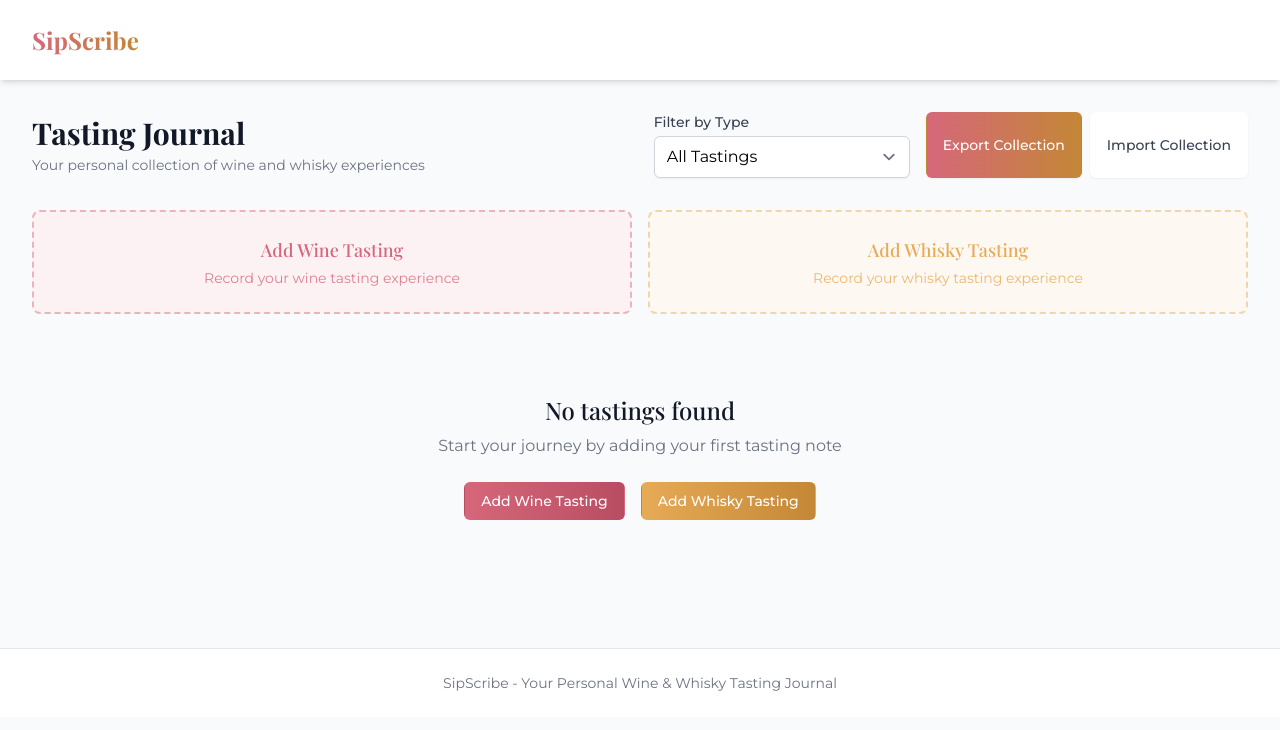
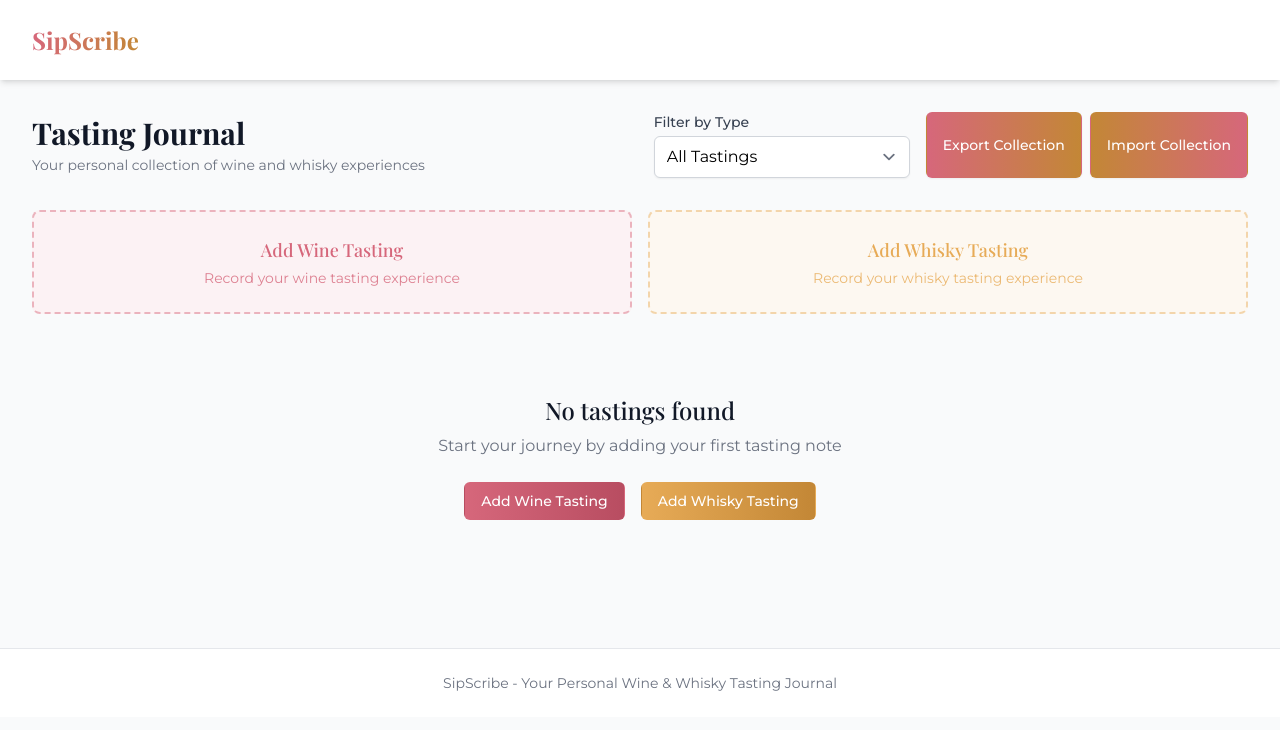
Before and after one commit to rysaunders/sipscribe, a React (Vite) app: page /#/ in a window 1280 px wide. Shown: the top 730 px of the page. Built offline with nearby package versions, Linux system fonts and the light colour scheme.

Commit message:
fix: make import button match export button style

```diff
--- a/src/pages/TastingList.tsx
+++ b/src/pages/TastingList.tsx
@@ -80,7 +80,7 @@ export default function TastingList() {
             </button>
             <button
               onClick={handleImportClick}
-              className="inline-flex items-center px-4 py-2 border border-transparent text-sm font-medium rounded-md text-gray-700 bg-white hover:bg-gray-50 focus:outline-none focus:ring-2 focus:ring-offset-2 focus:ring-burgundy-500 shadow-sm transition-all duration-150 ease-in-out border-gray-200"
+              className="inline-flex items-center px-4 py-2 border border-transparent text-sm font-medium rounded-md text-white bg-gradient-to-r from-whiskey-700 to-burgundy-600 hover:from-whiskey-800 hover:to-burgundy-700 focus:outline-none focus:ring-2 focus:ring-offset-2 focus:ring-burgundy-500 shadow-sm transition-all duration-150 ease-in-out"
             >
               Import Collection
             </button>
```
